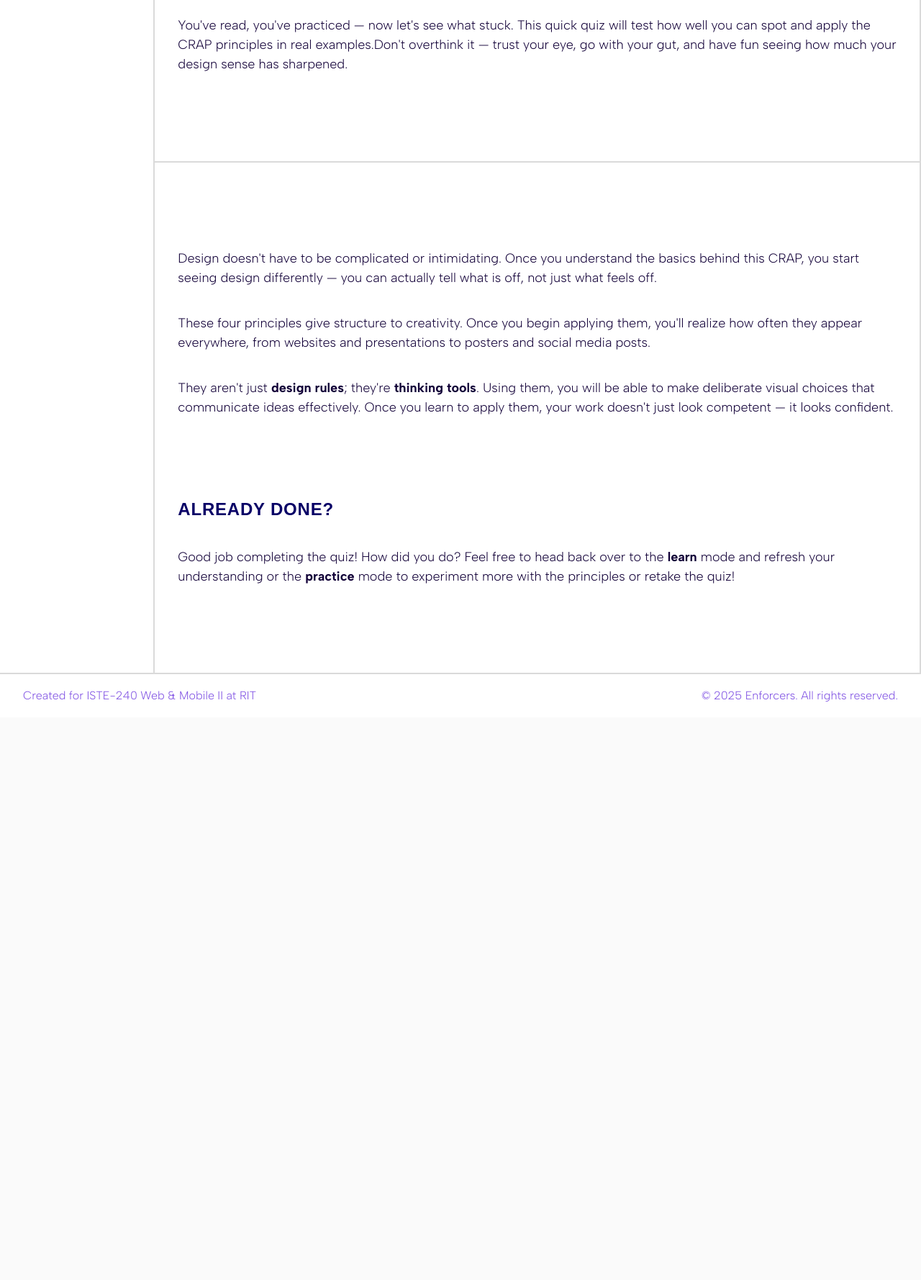
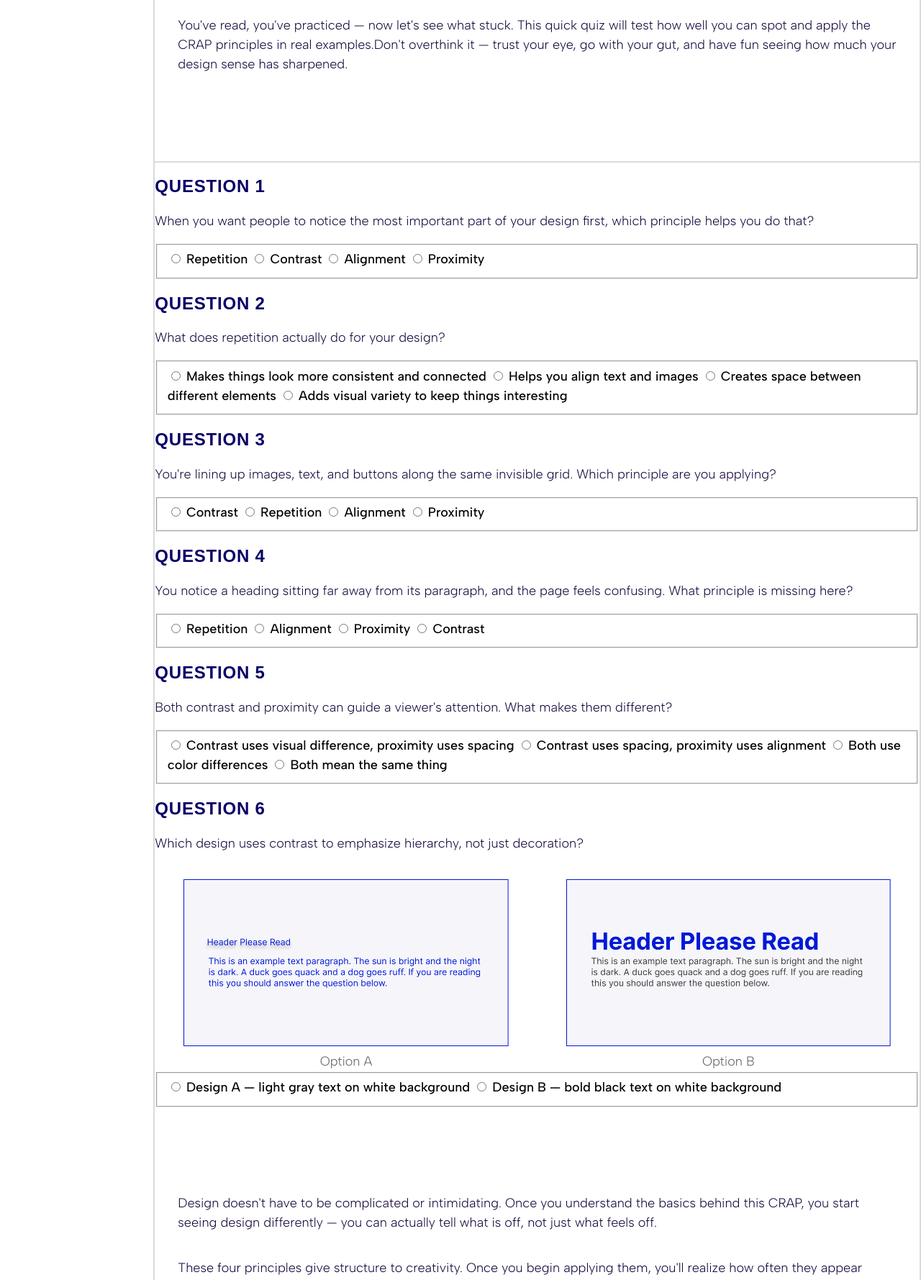
Before and after one commit to ISTE-240-Team-4/crap-design-project, a PHP site: page /pages/quiz.php in a window 1280 px wide. Shown: the part 920-2699 px from the top of the page at 72% size. Before the commit the page ends 1896 px from the top, so only its background shows below. Run offline with PHP 8.4, Linux system fonts and the light colour scheme; data comes from the database, SQL or seed files in the repository; both versions use the stored data as it was after the commit; some web fonts are replaced.

Commit message:
feat: update database schema, add question util function, remove images to avoid errors with special characters encoding, and set up quiz base page

```diff
--- /dev/null
+++ b/assets/css/question.css
@@ -0,0 +1,38 @@
+.question-images {
+  display: flex;
+  flex-direction: column;
+  align-items: center;
+}
+
+.question-images figure {
+  width: 100%;
+  text-align: center;
+}
+
+.question-images figure img {
+  width: 100%;
+  overflow: hidden;
+}
+
+@media screen and (min-width: 550px) {
+  .question-images figure img {
+    width: 80%;
+    overflow: hidden;
+  }
+}
+
+@media screen and (min-width: 770px) {
+  .question-images {
+    flex-direction: row;
+  }
+
+  .question-images figure {
+    align-items: flex-start; /* Always have images lined up */
+    gap: 1rem;
+    height: clamp(250px, 10vh, 500px);
+  }
+
+  .question-images figure img {
+    width: 100%;
+  }
+}
--- /dev/null
+++ b/assets/inc/question.inc.php
@@ -0,0 +1,37 @@
+<section id="<?php echo "question{$question['id']}"; ?>-section" class="question-section" aria-labelledby="<?php echo "question{$question['id']}"; ?>-title">
+  <h2 id="<?php echo "question{$question['id']}"; ?>-title" class="section-title">QUESTION <?php echo $question['id']; ?></h2>
+  <p><?php echo $question['question']; ?></p>
+  <div class="question-images">
+    <?php
+      if (empty($question['images_json'])) {
+        return;
+      }
+
+      $imagesArray = json_decode($question['images_json'], true); // Create an associative array of images
+      foreach ($imagesArray as $image) {
+        echo "
+          <figure>
+            <img src=\"{$path}{$image['file_path']}\" alt=\"{$image['caption']}\">
+            <figcaption class=\"caption\">
+              {$image['caption']}
+            </figcaption>
+          </figure>
+        ";
+      }
+    ?>
+  </div>
+
+  <div class="question-choices">
+    <fieldset>
+      <?php
+        $optionsArray = json_decode($question['answers_json'], true); // Create an associative array of answers
+        foreach ($optionsArray as $option) {
+          echo "
+          <input type=\"radio\" id=\"question{$question['id']}{$option['option']}\" name=\"question{$question['id']}\" value=\"{$option['is_correct']}\">
+          <label for=\"question{$question['id']}{$option['option']}\">{$option['option']}</label>
+          ";
+        }
+      ?>
+    </fieldset>
+  </div>
+</section>
--- a/assets/inc/utils.inc.php
+++ b/assets/inc/utils.inc.php
@@ -119,4 +119,79 @@
     $stmt -> close();
     return $buttons;
   }
+
+  /**
+   * Retrieve all quiz questions and associated answers and images (if any)
+   *
+   * @param mysqli $mysqli - active MySQLi connection object
+   * @return array|false - question information or false on failure
+   */
+  function getQuestions(mysqli $mysqli) {
+    $sql = "SELECT
+              questions.`id`,
+              `question`,
+              `correct_feedback`,
+              `incorrect_feedback`,
+              answers_agg.`answers_json`,
+
+              -- Handle NULL images_json values by returning []
+              COALESCE(images_agg.images_json, '[]') AS images_json
+            FROM questions
+
+            INNER JOIN (
+              SELECT
+                a.`question_id`,
+
+                -- Group multiple answer objects into single JSON array string
+                CONCAT('[', GROUP_CONCAT(JSON_OBJECT(
+                  'option', a.`option`,
+                  'is_correct', a.`is_correct`
+                )), ']') AS answers_json
+              FROM answers AS a
+
+              GROUP BY a.`question_id`
+              ORDER BY a.`question_id`
+            ) AS answers_agg ON questions.`id` = answers_agg.`question_id`
+
+            -- Include both rows with and without images
+            LEFT JOIN  (
+              SELECT
+                qi.`question_id`,
+
+                -- Group multiple images objects into single JSON array string
+                CONCAT('[', GROUP_CONCAT(JSON_OBJECT(
+                  'file_path', i.`file_path`,
+                  'caption', i.`caption`
+                )), ']') AS images_json
+              FROM question_images AS qi
+
+              INNER JOIN images AS i ON qi.`image_id` = i.`id`
+
+              GROUP BY qi.`question_id`
+              ORDER BY qi.`question_id`
+            ) AS images_agg ON questions.`id` = images_agg.`question_id`
+
+            ORDER BY questions.`id`;
+           ";
+    $stmt = $mysqli -> prepare($sql);
+
+    if (!$stmt -> execute()) {
+      error_log("getQuestions execution error: $stmt -> error");
+      return false;
+    }
+
+    $result = $stmt -> get_result();
+    if (!$result) {
+      error_log("No question information found");
+      return false;
+    }
+
+    $questions = [];
+    while ($row = $result -> fetch_assoc()) {
+      $questions[] = $row;
+    }
+
+    $stmt -> close();
+    return $questions;
+  }
 ?>
--- a/assets/scripts/crap.js
+++ b/assets/scripts/crap.js
@@ -10,7 +10,6 @@ const span3 = scrollingText.children[2];
 const heroContainer = document.querySelector('.hero-container');
 const heroThis = heroContainer.querySelector('.this');
 const heroCrap = heroContainer.querySelector('.crap');
-console.log(heroCrap);
 const heroSubtitle = document.querySelector('.hero-subtitle');
 
 const principleSectionTitles = document.querySelectorAll('.principle-section .section-title');
--- a/pages/quiz.php
+++ b/pages/quiz.php
@@ -1,10 +1,13 @@
 <?php
   $path='../';
+  $pageStyles="<link rel=\"stylesheet\" href=\"{$path}assets/css/question.css\">";
   require_once($path.'database/connection.db.php');
   require_once($path.'assets/inc/utils.inc.php');
 
   $pageInfo=getPageInfo($mysqli, 'quiz');
   require_once($path.'assets/inc/nav.inc.php');
+
+  $questions=getQuestions($mysqli);
 ?>
   <?php include_once($path.'assets/inc/banner.inc.php'); ?>
 
@@ -27,6 +30,15 @@
         <!-- Introduction -->
         <?php include($path.'assets/inc/intro.inc.php'); ?>
 
+        <!-- Quiz -->
+        <form id="quiz" action="<?php echo $path; ?>assets/scripts/submitQuiz.php" method="post">
+          <?php
+            foreach ($questions as $question) {
+              include($path.'assets/inc/question.inc.php');
+            }
+          ?>
+        </form>
+
         <!-- Summary & Conclusion -->
         <?php include($path.'assets/inc/conclusion.inc.php'); ?>
       </div>
```
Also changed, not shown: assets/scripts/submitQuiz.php (added, +9 -0 lines), database/init.sql (+134 -58 lines), assets/images/q6optionA.png (renamed from assets/images/#6optionA.png), assets/images/q6optionB.png (renamed from assets/images/#6optionB.png), assets/images/q7optionA.png (renamed from assets/images/#7optionA.png), assets/images/q7optionB.png (renamed from assets/images/#7optionB.png), assets/images/q7optionC.png (renamed from assets/images/#7optionC.png), assets/scripts/quiz.js (deleted).
